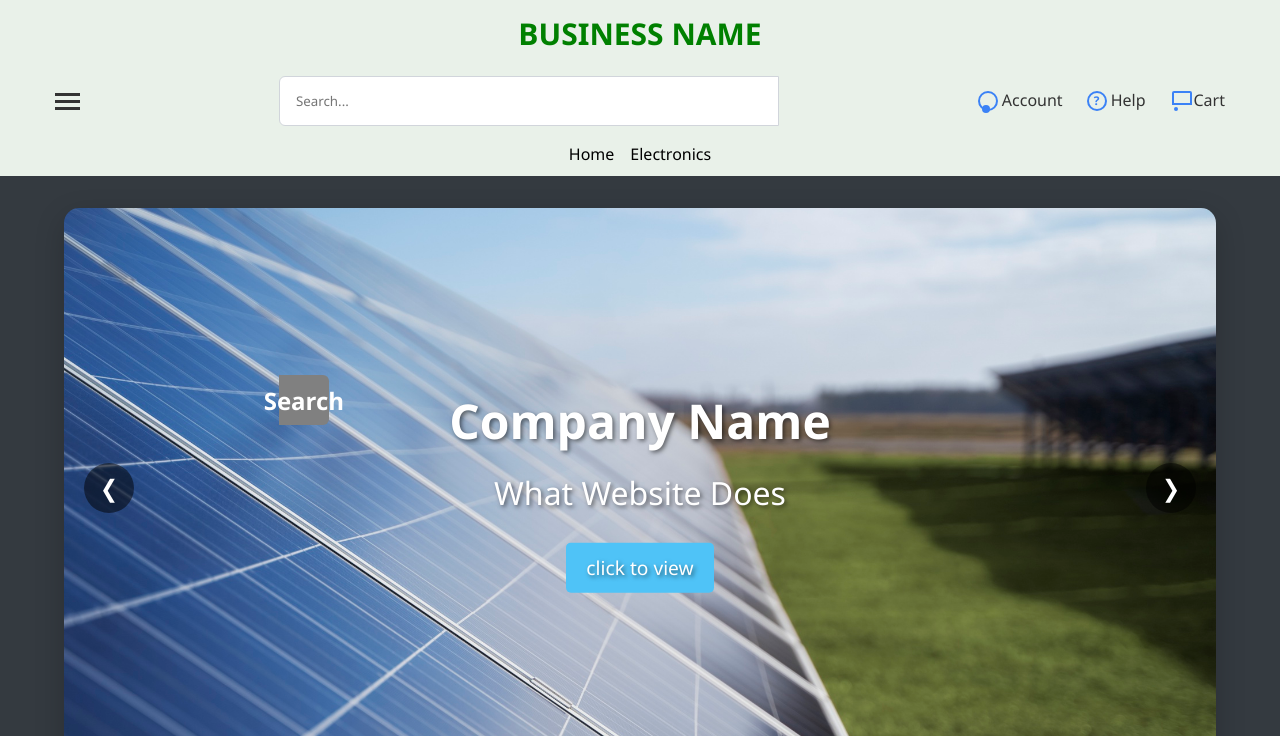
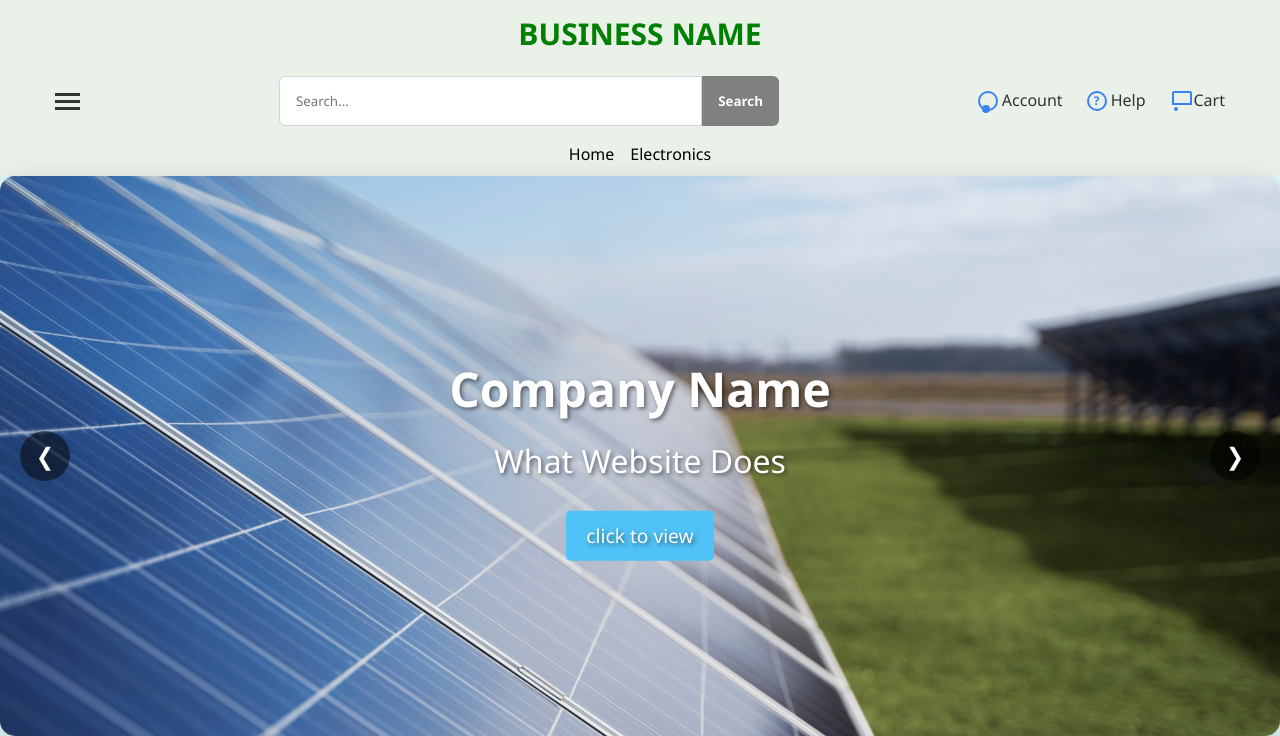
Before and after one commit to ididmuhammed/test_project, a PHP site: page / in a window 1280 px wide. Shown: the top 736 px of the page. Run offline with PHP 8.4, Linux system fonts and the light colour scheme; grey boxes are pictures that could not be loaded.

Commit message:
corrected search bar

```diff
--- a/header/header.css
+++ b/header/header.css
@@ -74,6 +74,12 @@
   }
 
   /* Search */
+  .header-btn {
+    display: flex;
+    align-items: center;
+    justify-content: center;
+    gap: 8px;
+  }
   .search-box {
     width: 100%;
     max-width: 500px;
@@ -92,7 +98,7 @@
     border-color: #69dddd;
     box-shadow: 0 0 0 3px rgba(59, 130, 246, 0.2);
   }
-  .search-btn {
+  .header-btn .search-btn {
     background: grey;
     color: white;
     border: none;
--- a/header/header.php
+++ b/header/header.php
@@ -54,7 +54,7 @@ if (isset($_SESSION['user_id'])) {
             </div>
 
             <!-- Center - Search Bar -->
-            <div class="flex-1 px-md">
+            <div class=" header-btn flex px-md">
                 <form action="search.php" method="GET" class="search-box flex">
                     <input type="search" name="q" placeholder="Search..." class="search-input">
                     <button type="submit" class="search-btn">Search</button>
--- a/styles.css
+++ b/styles.css
@@ -16,8 +16,8 @@
 }
 
 body {
-    /* change the color here  */
-    background-color: var(--dark-bg);
+    /* Change the background to pale green */
+    background-color: #e0f7fa; /* pale green */
     color: var(--text-color);
     min-height: 100vh;
     display: flex;
@@ -25,9 +25,9 @@ body {
 }
 
 .slider-container {
-    max-width: 1200px;
-    width: 90%;
-    margin: 2rem auto;
+    width: 100%; /* Make the slider container occupy full width */
+    height: auto;
+    margin: 0 auto;
     position: relative;
     box-shadow: 0 10px 30px rgba(0, 0, 0, 0.2);
     border-radius: 15px;
@@ -37,6 +37,7 @@ body {
 
 .slider {
     display: flex;
+    width: 100%; /* Make sure the slider itself spans the entire width */
     height: 70vh;
     min-height: 500px;
     transition: transform var(--transition-speed) ease-in-out;
@@ -59,7 +60,7 @@ body {
     z-index: 1;
 }
 
-button {
+.slider-container button {
     position: absolute;
     top: 50%;
     transform: translateY(-50%);
@@ -79,7 +80,7 @@ button {
     justify-content: center;
 }
 
-button:hover {
+.slider-container button:hover {
     background-color: rgba(0, 0, 0, 0.8);
     transform: translateY(-50%) scale(1.1);
 }
@@ -178,7 +179,6 @@ footer {
     flex-wrap: wrap;
 }
 
-
 .social-icon {
     color: white;
     text-decoration: none;
@@ -222,7 +222,7 @@ footer {
         font-size: 1.5rem;
     }
 
-    button {
+    .slider-container button {
         padding: 0.8rem;
         font-size: 1.2rem;
         width: 40px;
```
